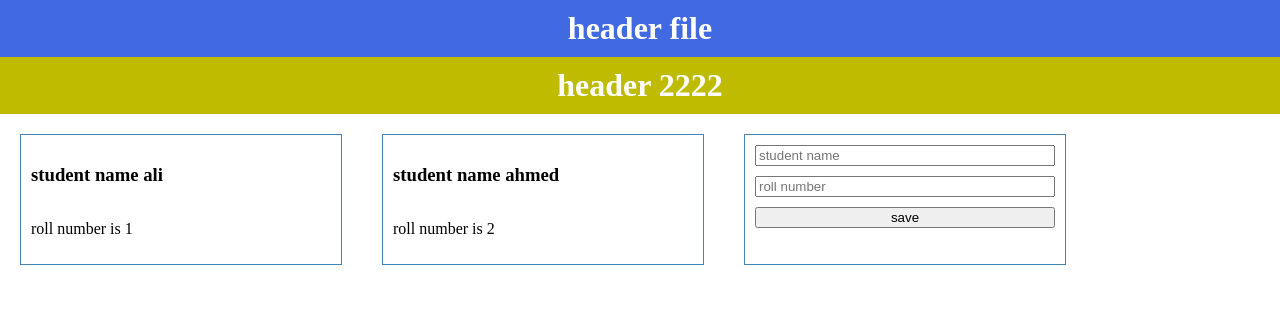
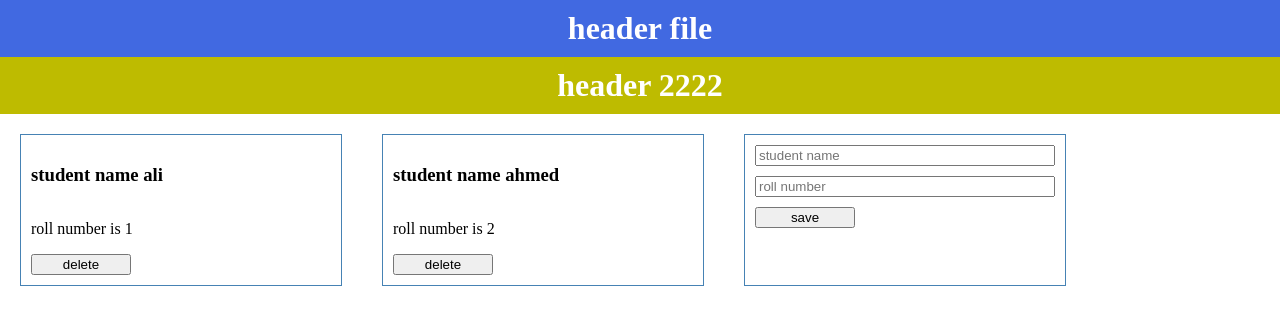
Before and after one commit to RaheelArif/greenviewss, a React (Create React App) app: page / in a window 1280 px wide. Shown: the top 324 px of the page. Built offline with nearby package versions, Linux system fonts and the light colour scheme.

Commit message:
delete funtion

```diff
--- a/src/App.css
+++ b/src/App.css
@@ -33,3 +33,6 @@ body{
 .s-div-c input{
   margin-bottom: 10px;
 }
+.s-div-c button{
+ width: 100px;
+}
--- a/src/components/Content.js
+++ b/src/components/Content.js
@@ -9,10 +9,23 @@ function Content() {
   ]);
 
   const saveStudent = () => {
-    let student = {name: sName , rollN: sRollN}
-    let newStudents = [...students]
-    newStudents.push(student)
-    setStudents(newStudents)
+    let student = { name: sName, rollN: sRollN };
+    let newStudents = [...students];
+    newStudents.push(student);
+    setStudents(newStudents);
+  };
+  const handleDelete = (student) => {
+    let oldStunts = [...students];
+    let filteredStudents = oldStunts.filter((s) => {
+     return s.rollN !== student.rollN;
+    });
+    setStudents(filteredStudents);
+    // let filteredStudents = [];
+    // for (let i = 0; i < oldStunts.length; i++) {
+    //   if (oldStunts[i].rollN !== student.rollN) {
+    //     filteredStudents.push(oldStunts[i])
+    //   }
+    // }
   };
   return (
     <div className="content-main-c">
@@ -21,6 +34,7 @@ function Content() {
           <div key={i} className="s-div-c">
             <h3>student name {s.name} </h3>
             <p>roll number is {s.rollN}</p>
+            <button onClick={() => handleDelete(s)}>delete</button>
           </div>
         );
       })}
```
